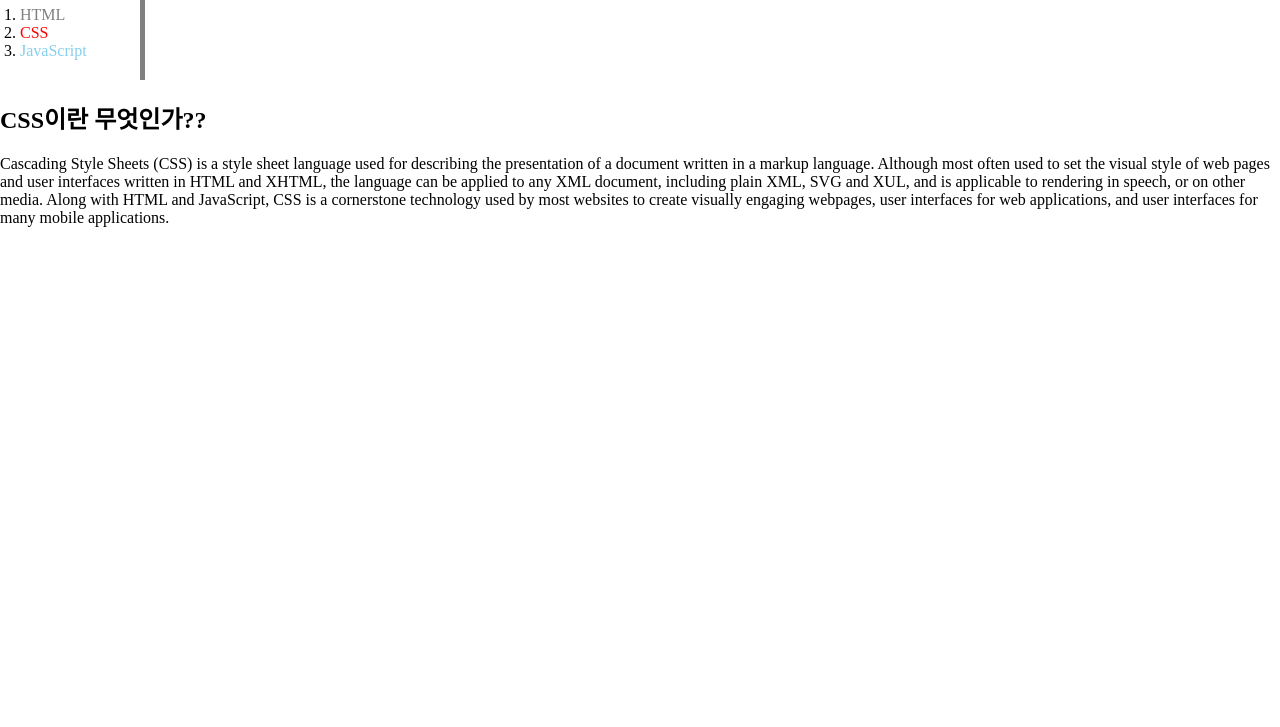
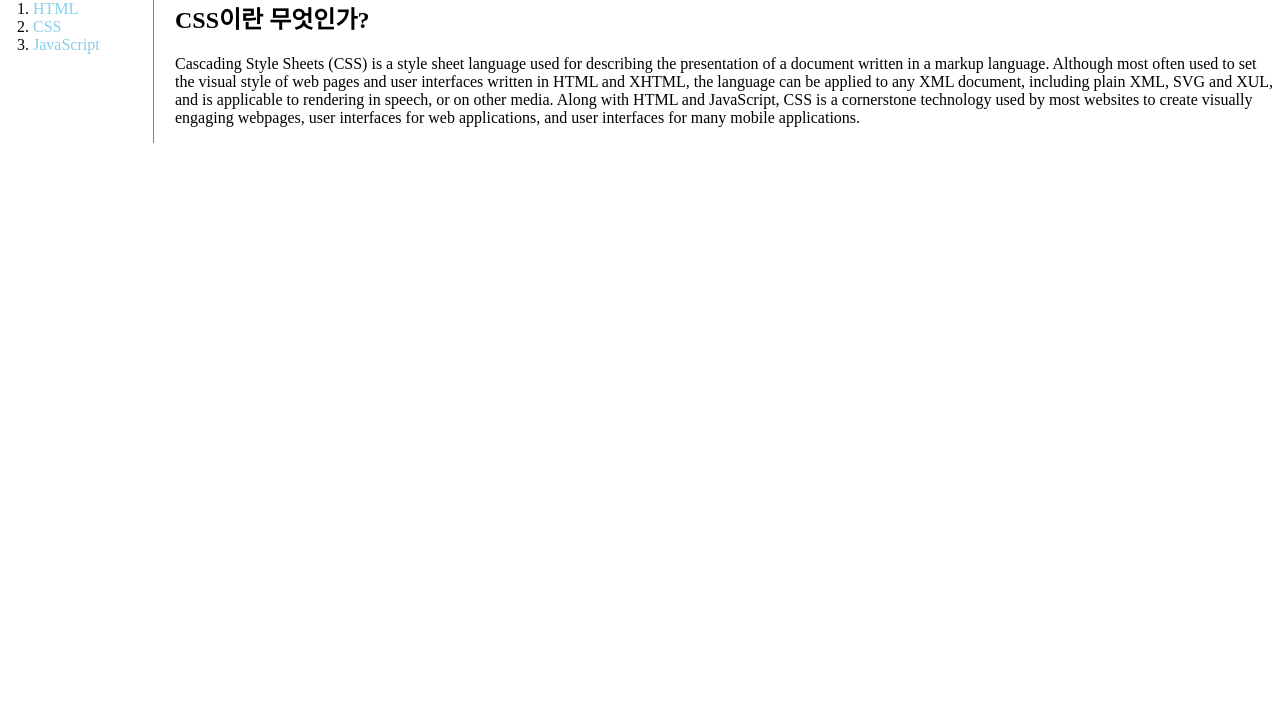
Before and after one commit to kr74508/WEB1, a plain HTML site: page 2.html in a window 1280 px wide. Shown: the part 73-800 px from the top of the page. Drawn offline with Linux system fonts and the light colour scheme.

Commit message:
Add files via upload

```diff
--- a/2.html
+++ b/2.html
@@ -4,50 +4,49 @@
       <title>WEB1 - CSS</title>
         <meta charset="utf-8">
       <style>
-         #active{
-              color: red;
+          #grid{
+              display: grid;
+              grid-template-columns: 150px 1fr;
           }
           a{
               color:skyblue;
               text-decoration: none;
           }
+          body{
+              margin: 0px;
+          }
+
           h1{
-              font-size: 50px;
+              font-size: 45px;
               text-align: center;
               border-bottom: 1px solid gray;
               margin: 0px;
               padding; 20px
           }
-          .saw{
-              color:gray;
-          }
-          ol{
-              border-right: 5px solid gray;
+          #grid ol{
+              border-right: 1px solid gray;
               width: 100px;
               margin: 0;
               padding: 20px;
+              padding-left: 33px;
           }
-          body{
-              margin: 0px;
+          #article{
+              padding-left: 25px;
           }
       </style>
     </head>
     <body>
         <h1><a href="index.html">WEB</a></h1>
+        <div id="grid">
           <ol>
-            <li><a href="1.html" class="saw">HTML</a></li>
-            <li><a href="2.html" class="saw" id="active">CSS</a></li>
+            <li><a href="1.html">HTML</a></li>
+            <li><a href="2.html">CSS</a></li>
             <li><a href="3.html">JavaScript</a></li>
           </ol>
-          <!--
-          <h1><a href="index.html"><font color="red">WEB</font></a></h1>
-        <ol>
-            <li><a href="1.html"><font color="red">HTML</font></a></li>
-            <li><a href="2.html"><font color="red">CSS</font></a></li>
-            <li><a href="3.html"><font color="red">JavaScript</font></a></li>
-        </ol>
-        -->
-        <h2>CSS이란 무엇인가??</h2>
+            <div id="article">
+                <h2>CSS이란 무엇인가?</h2>
                 <p>Cascading Style Sheets (CSS) is a style sheet language used for describing the presentation of a document written in a markup language. Although most often used to set the visual style of web pages and user interfaces written in HTML and XHTML, the language can be applied to any XML document, including plain XML, SVG and XUL, and is applicable to rendering in speech, or on other media. Along with HTML and JavaScript, CSS is a cornerstone technology used by most websites to create visually engaging webpages, user interfaces for web applications, and user interfaces for many mobile applications.</p>
+            </div>
+        </div>
     </body>
 </html>
```
Also changed, not shown: grid.html (added, +24 -0 lines), mediaquery.html (added, +25 -0 lines). Lines whose indentation alone changed are shown as unchanged.
